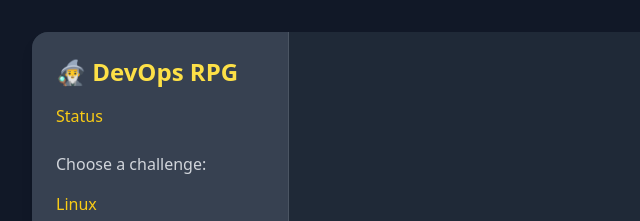
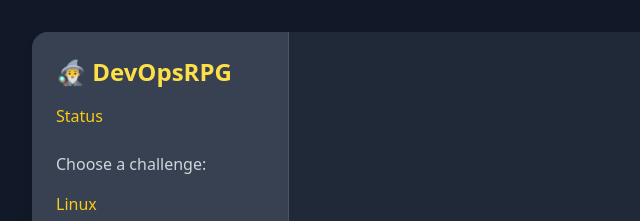
Before and after one commit to hunterkirk/DevOpsRPG, a plain HTML site: page index.html in a window 1280 px wide. Shown: the top 221 px of the page, 0-640 px from the left. Drawn offline with nearby package versions, Linux system fonts and the light colour scheme.

Commit message:
bumpdate

```diff
--- a/index.html
+++ b/index.html
@@ -3,7 +3,7 @@
 <head>
   <meta charset="UTF-8" />
   <meta name="viewport" content="width=device-width, initial-scale=1" />
-  <title>The DevOps RPG</title>
+  <title>DevOpsRPG</title>
   <script src="https://cdn.tailwindcss.com"></script>
 </head>
 <body class="p-8">
@@ -11,7 +11,7 @@
   <div class="flex max-w-full h-screen bg-gray-800 rounded-2xl shadow-lg overflow-hidden">
     <!-- Sidebar links -->
     <div class="w-64 p-6 bg-gray-700 overflow-y-auto">
-      <h1 class="text-2xl font-bold mb-4 text-yellow-300">🧙‍♂️ DevOps RPG</h1>
+      <h1 class="text-2xl font-bold mb-4 text-yellow-300">🧙‍♂️ DevOpsRPG</h1>
       <a href="profile.html" target="rpg-frame" class="block text-yellow-400 hover:underline">Status</a><br>
 
       <!-- <div class="mt-8">
```
